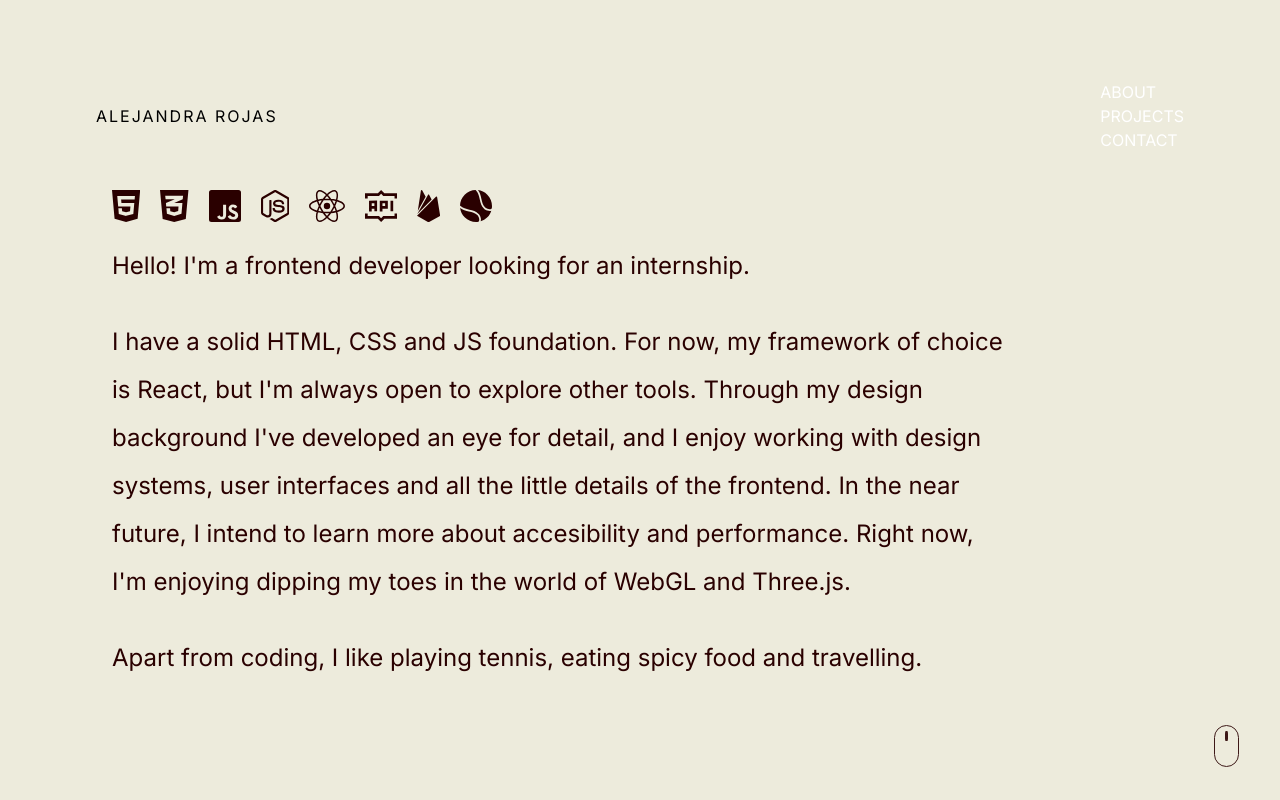
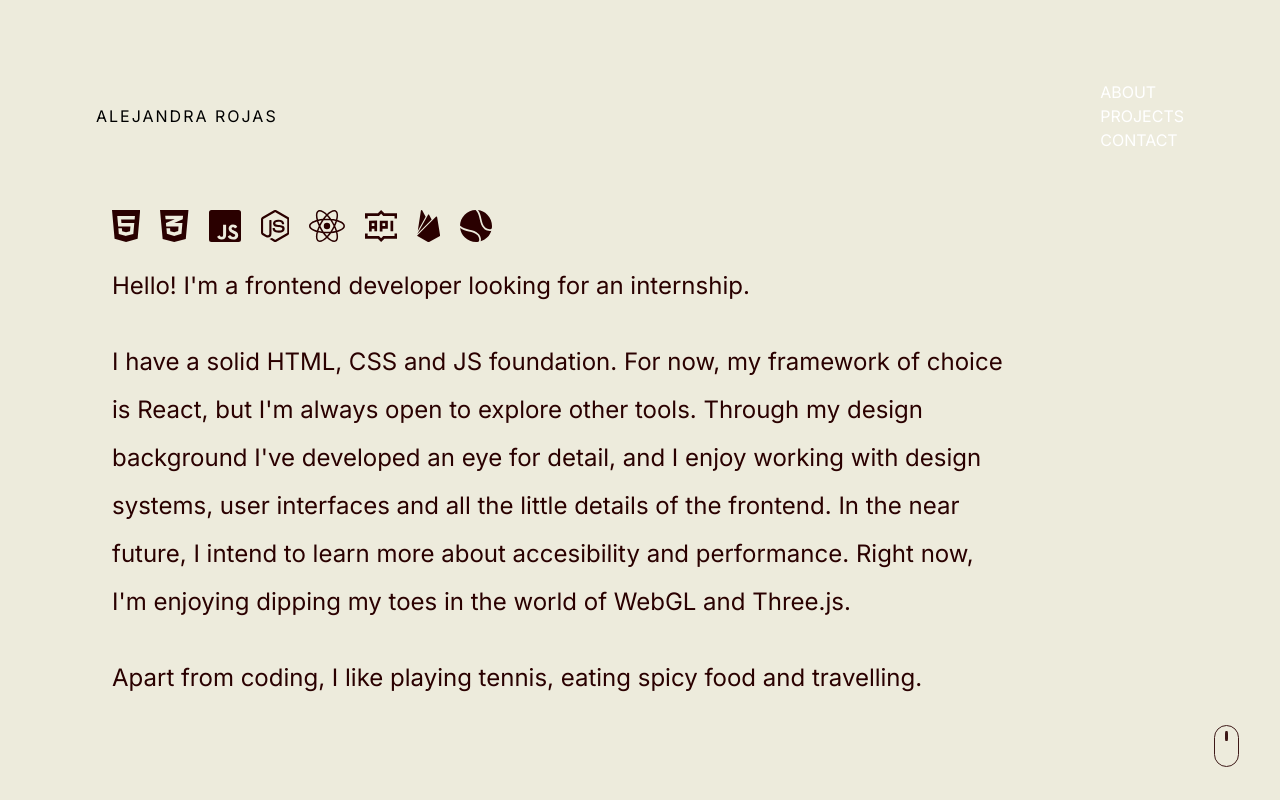
Before and after one commit to alejandra-rojas/portfolio, a React (Create React App) app: page / in a window 1280 px wide. Shown: the top 800 px of the page. Built offline with nearby package versions, Linux system fonts and the light colour scheme; a web font is replaced by a local one.

Commit message:
.intro - padding-top

```diff
--- a/src/components/Hello.module.css
+++ b/src/components/Hello.module.css
@@ -40,7 +40,7 @@
   }
 
   .intro {
-    padding-top: 20vh;
+    padding-top: 25vh;
     width: 85%;
     max-width: 1060px;
     display: flex;
```
